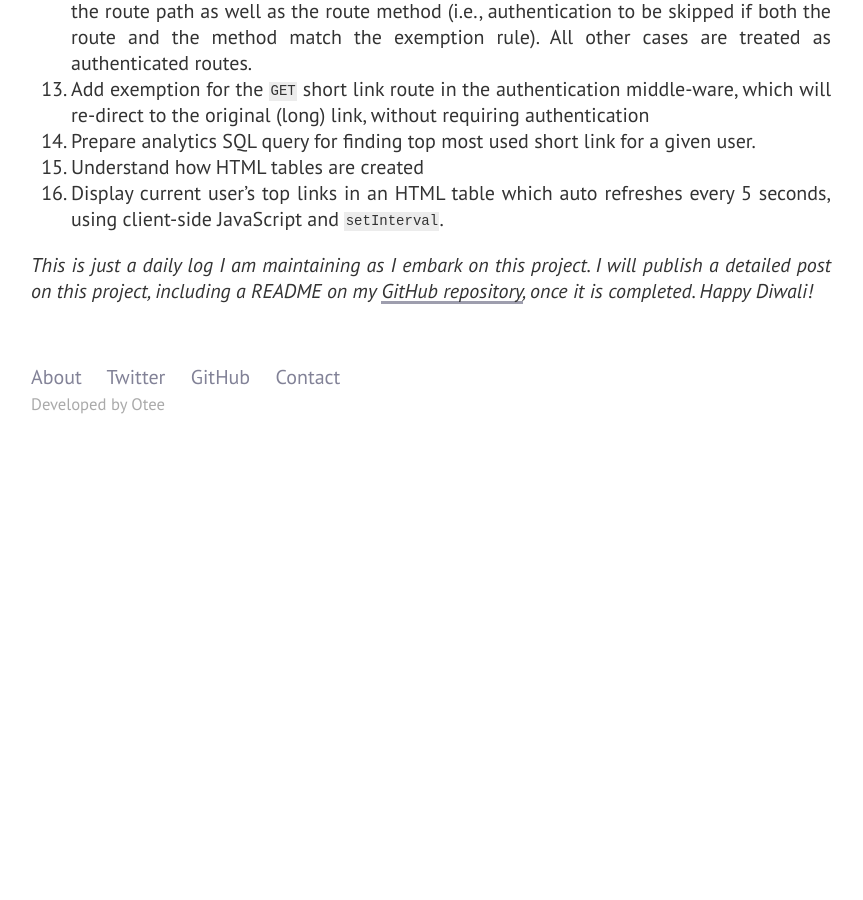
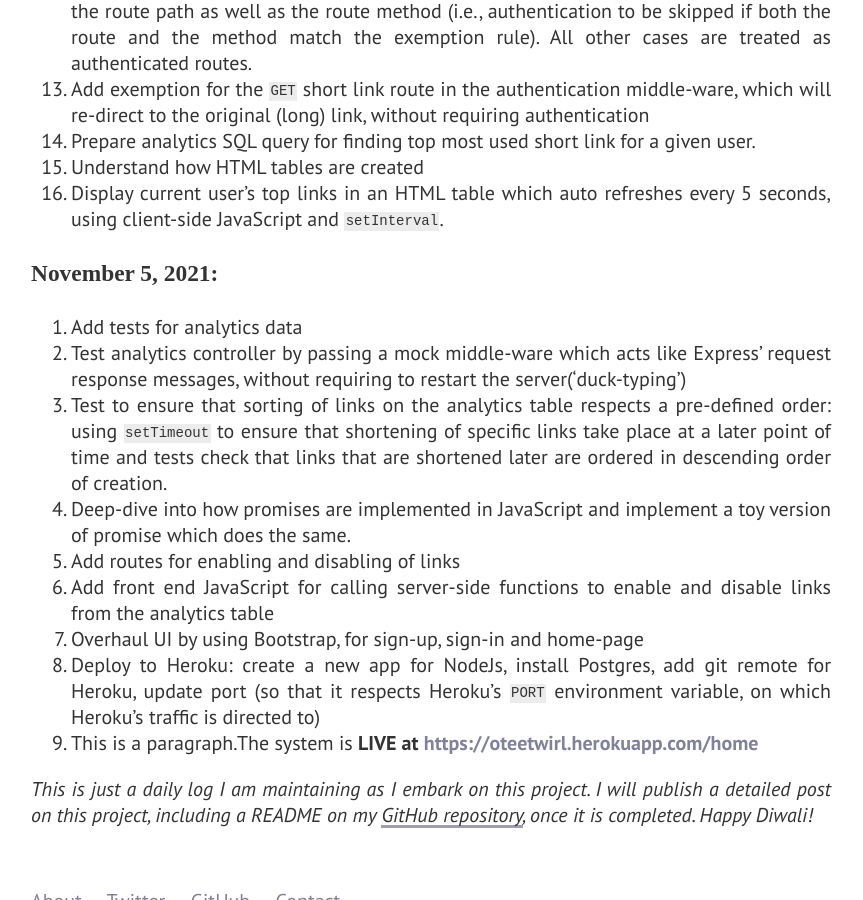
Before and after one commit to oitee/oitee.github.io, a Jekyll site: the page built from _posts/2021-11-03-diwali-hack-week.md, in a window 1280 px wide and 900 px high, scrolled down 3309 px. Shown: the whole window, without its empty margins (209-1072 px from the left). Built offline with Jekyll 4.4.1, drawn with Linux system fonts in a browser that asks for light colours; some web fonts are replaced; before the commit the page ends 3744 px from its top, so only the background shows below that.

Commit message:
Add log for day 5

```diff
--- a/_posts/2021-11-03-diwali-hack-week.md
+++ b/_posts/2021-11-03-diwali-hack-week.md
@@ -85,5 +85,17 @@ This is partly to celebrate the joy of Diwali. But also to see if a full-time pr
 15. Understand how HTML tables are created
 16. Display current user's top links in an HTML table which auto refreshes every 5 seconds, using client-side JavaScript and `setInterval`.
 
+### November 5, 2021:
+
+1. Add tests for analytics data
+2. Test analytics controller by passing a mock middle-ware which acts like Express' request response messages, without requiring to restart the server('duck-typing')
+3. Test to ensure that sorting of links on the analytics table respects a pre-defined order: using `setTimeout` to ensure that shortening of specific links take place at a later point of time and tests check that links that are shortened later are ordered in descending order of creation.
+4. Deep-dive into how promises are implemented in JavaScript and implement a toy version of promise which does the same.
+5. Add routes for enabling and disabling of links
+6. Add front end JavaScript for calling server-side functions to enable and disable links from the analytics table
+7. Overhaul UI by using Bootstrap, for sign-up, sign-in and home-page
+8. Deploy to Heroku: create a new app for NodeJs, install Postgres, add git remote for Heroku, update port (so that it respects Heroku's `PORT` environment variable, on which Heroku's traffic is directed to)
+9. This is a paragraph.The system is **LIVE at** [**https://oteetwirl.herokuapp.com/home**](https://oteetwirl.herokuapp.com/home)
+
 
 _This is just a daily log I am maintaining as I embark on this project. I will publish a detailed post on this project, including a README on my [GitHub repository](https://github.com/oitee/twirl), once it is completed. Happy Diwali!_
```
